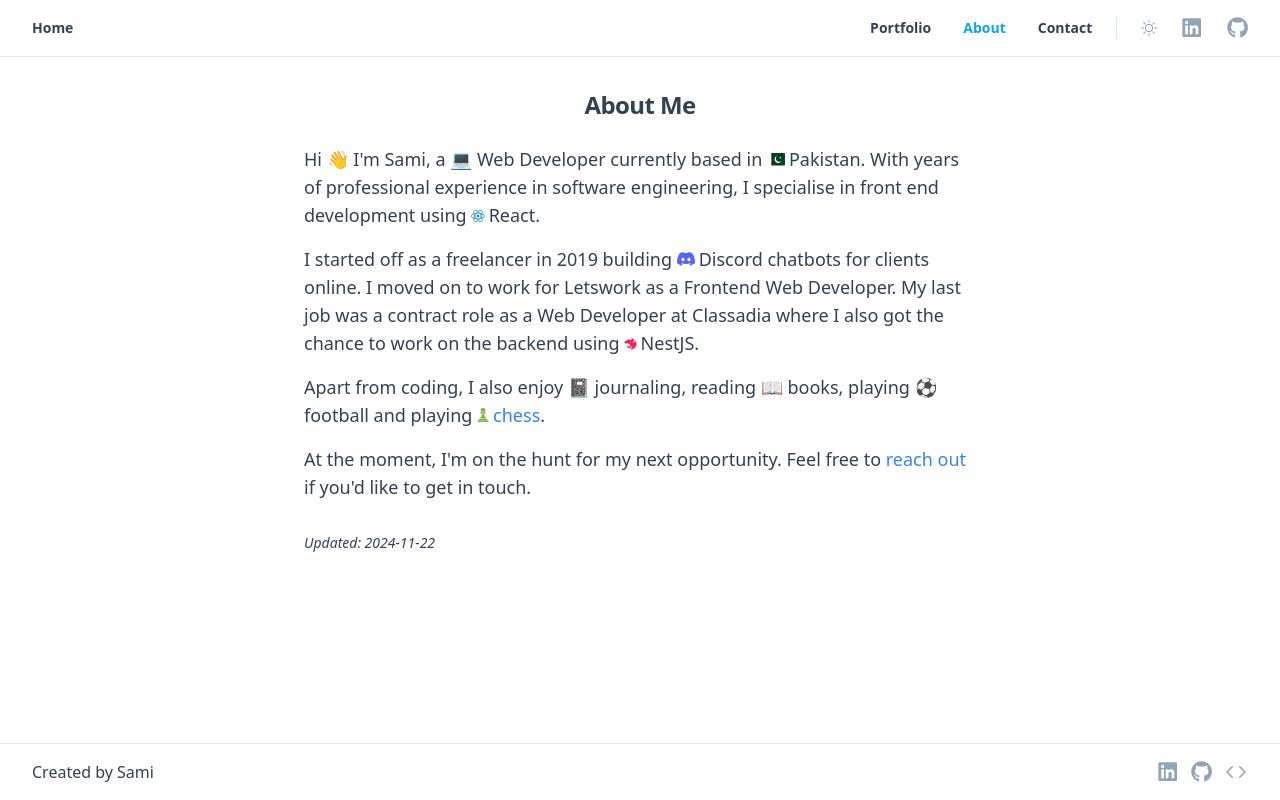
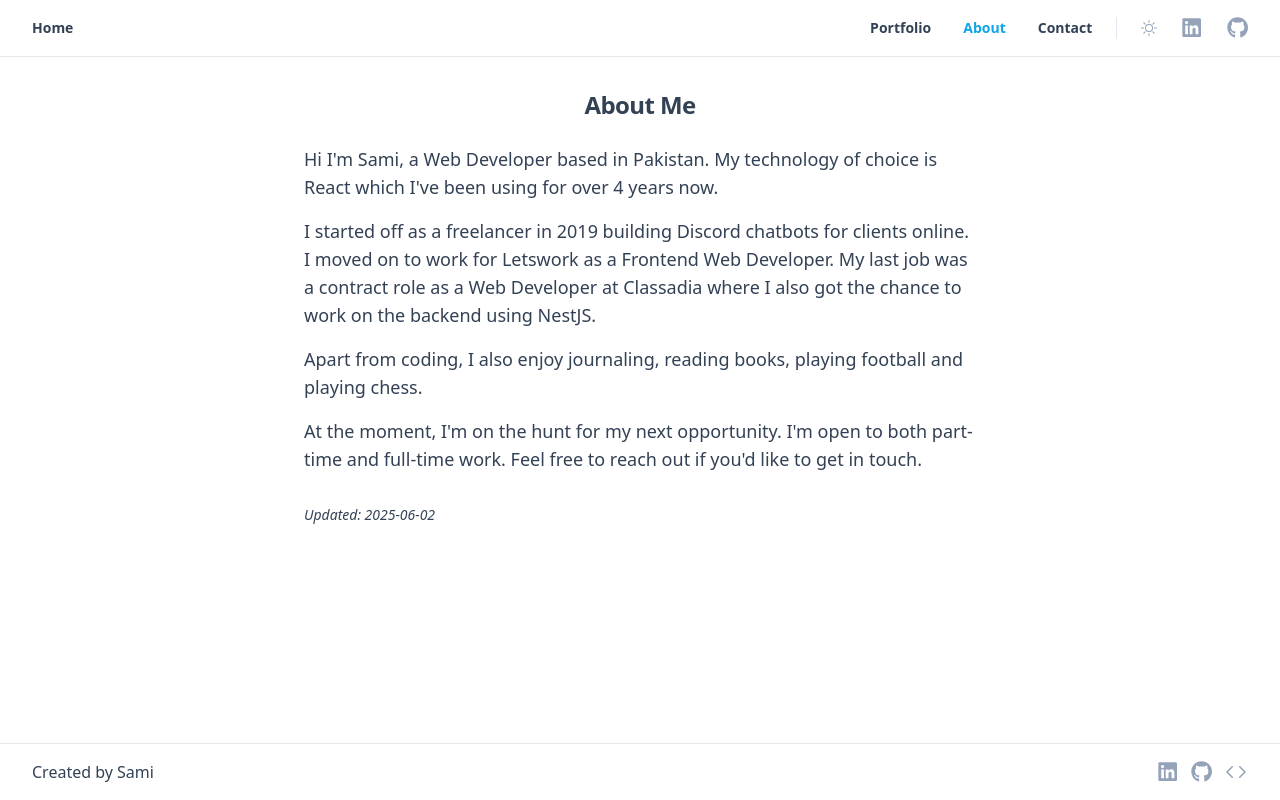
Before and after one commit to samimsu/samimsu.github.io, a React (Vite) app: page /about in a window 1280 px wide. Built offline with nearby package versions, Linux system fonts and the light colour scheme.

Commit message:
Update About.tsx

```diff
--- a/src/pages/About.tsx
+++ b/src/pages/About.tsx
@@ -1,15 +1,8 @@
 import RootLayout from "../layouts/RootLayout";
-import { useThemeContext } from "../hooks/useThemeContext";
 import Heading2 from "../components/Heading2";
-import { myChessProfile, myLinkedinProfile } from "../data/links";
-import technologies from "../data/technologies";
-import ChessPawnIcon from "../components/ChessPawnIcon";
-import PakistanFlagIcon from "../components/PakistanFlagIcon";
-import DiscordIcon from "../components/DiscordIcon";
+import { myLinkedinProfile } from "../data/links";
 
 const About = () => {
-  const { isLightMode } = useThemeContext();
-
   return (
     <RootLayout>
       <div className="page-container animate-slidein opacity-0 [--slidein-delay:300ms]">
@@ -17,77 +10,28 @@ const About = () => {
           <Heading2>About Me</Heading2>
           <div className="mt-6 space-y-4 text-left text-lg text-slate-700 dark:text-slate-400">
             <p>
-              Hi 👋 I'm Sami, a 💻 Web Developer currently based in{" "}
-              <span className="inline-flex items-center mr-1">
-                <PakistanFlagIcon />
-              </span>
-              Pakistan. With years of professional experience in software
-              engineering, I specialise in front end development using{" "}
-              <span className="inline-flex items-center mr-1 h-3">
-                <img
-                  src={
-                    isLightMode
-                      ? technologies.react.imageSrc.light
-                      : technologies.react.imageSrc.dark
-                  }
-                  className={`object-contain w-full h-full`}
-                />
-              </span>
-              React.
+              Hi I'm Sami, a Web Developer based in Pakistan. My technology of
+              choice is React which I've been using for over 4 years now.
             </p>
             <p>
-              I started off as a freelancer in 2019 building{" "}
-              <span className="inline-flex items-center mr-1">
-                <DiscordIcon />
-              </span>
-              Discord chatbots for clients online. I moved on to work for
-              Letswork as a Frontend Web Developer. My last job was a contract
-              role as a Web Developer at Classadia where I also got the chance
-              to work on the backend using{" "}
-              <span className="inline-flex items-center mr-1 h-3">
-                <img
-                  src={
-                    isLightMode
-                      ? technologies.nestjs.imageSrc.light
-                      : technologies.nestjs.imageSrc.dark
-                  }
-                  className={`object-contain w-full h-full`}
-                />
-              </span>
-              NestJS.
+              I started off as a freelancer in 2019 building Discord chatbots
+              for clients online. I moved on to work for Letswork as a Frontend
+              Web Developer. My last job was a contract role as a Web Developer
+              at Classadia where I also got the chance to work on the backend
+              using NestJS.
             </p>
             <p>
-              Apart from coding, I also enjoy 📓 journaling, reading 📖 books,
-              playing ⚽ football and playing{" "}
-              <a
-                href={myChessProfile}
-                target="_blank"
-                rel="noopener noreferrer"
-                className="text-blue-500 hover:underline"
-              >
-                <span className="inline-flex items-center mr-1">
-                  <ChessPawnIcon />
-                </span>
-                chess
-              </a>
-              .
+              Apart from coding, I also enjoy journaling, reading books, playing
+              football and playing chess.
             </p>
             <p>
-              At the moment, I'm on the hunt for my next opportunity. Feel free
-              to{" "}
-              <a
-                href={myLinkedinProfile}
-                target="_blank"
-                rel="noopener noreferrer"
-                className="text-blue-500 hover:underline"
-              >
-                reach out
-              </a>{" "}
-              if you'd like to get in touch.
+              At the moment, I'm on the hunt for my next opportunity. I'm open
+              to both part-time and full-time work. Feel free to reach out if
+              you'd like to get in touch.
             </p>
           </div>
           <div className="mt-8 italic text-sm text-left text-slate-700 dark:text-slate-400">
-            Updated: 2024-11-22
+            Updated: 2025-06-02
           </div>
         </div>
       </div>
```
